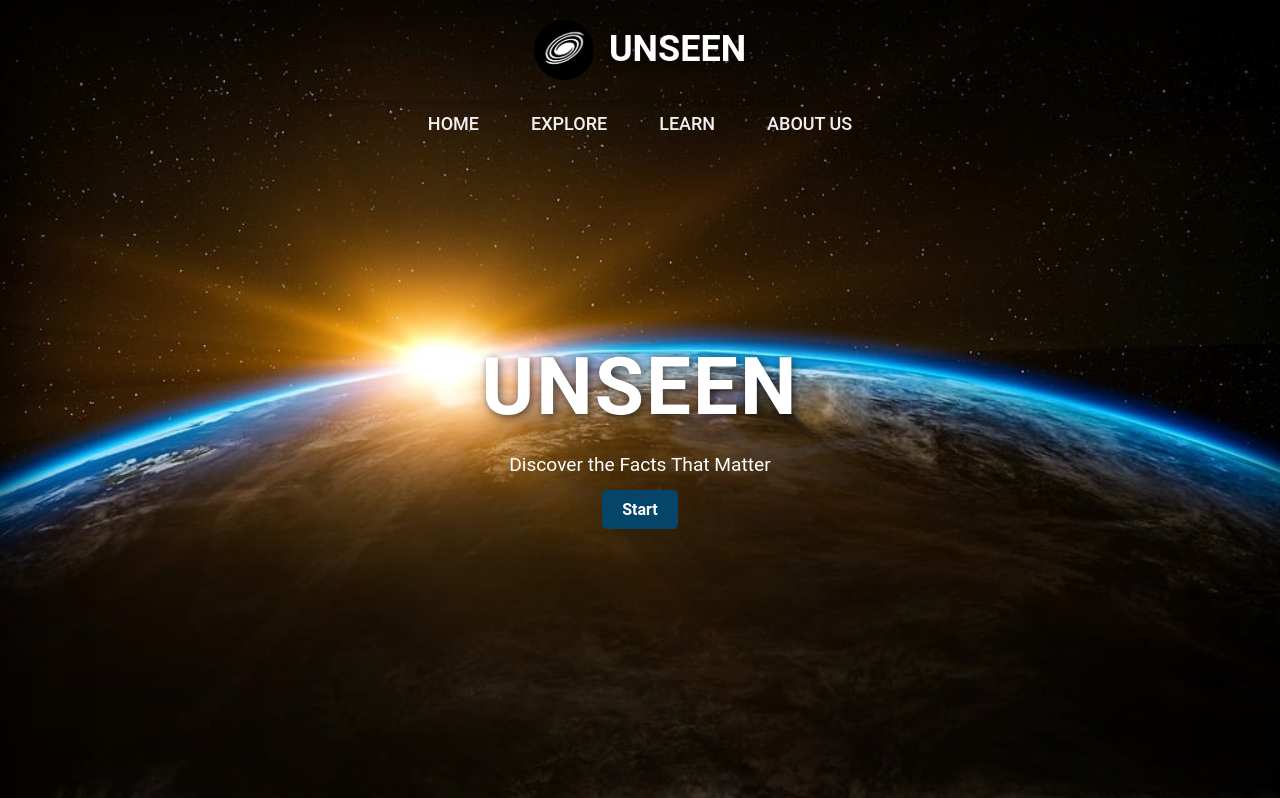
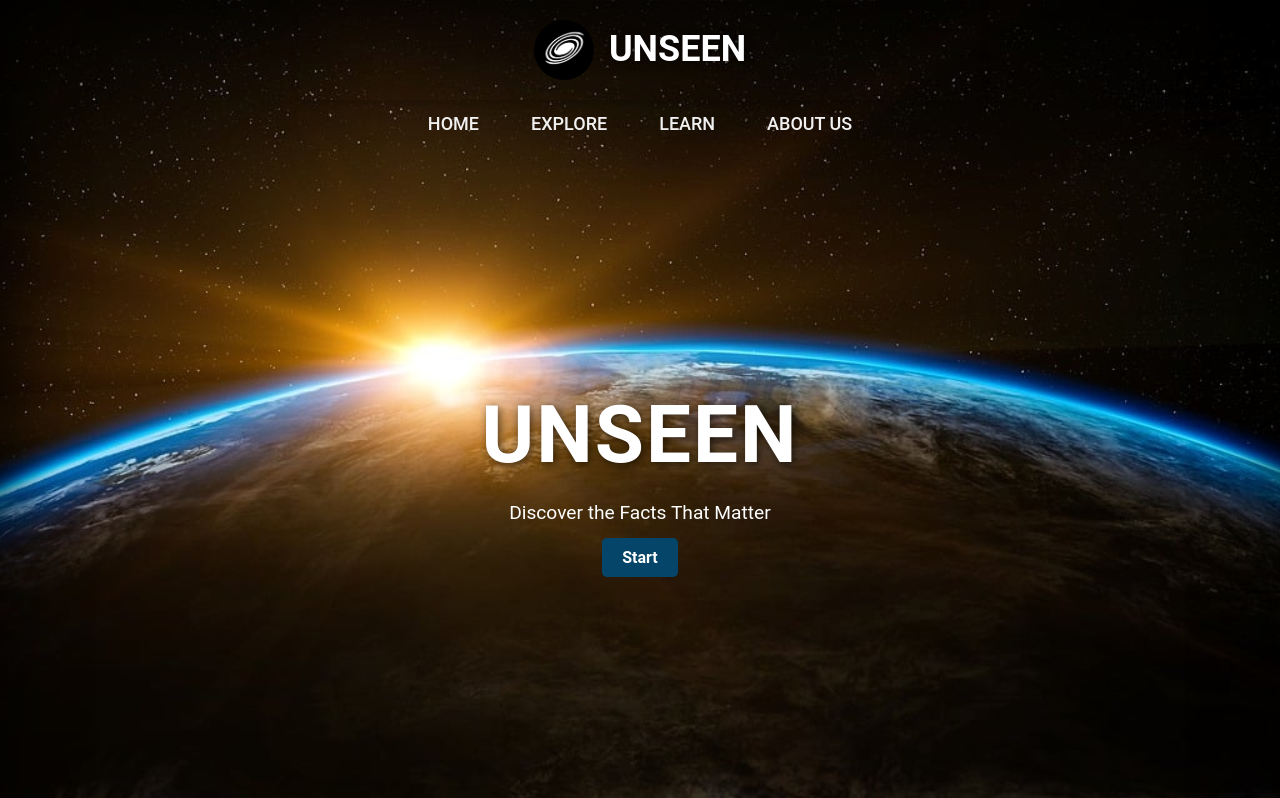
Before and after one commit to Taiyo10/Unseen, a React (Vite) app in the folder Frontend/: page / in a window 1280 px wide. Shown: the top 798 px of the page. Built offline with nearby package versions, Linux system fonts and the light colour scheme.

Commit message:
Fixed Home Page

```diff
--- a/Frontend/src/pages/Home/Home.module.css
+++ b/Frontend/src/pages/Home/Home.module.css
@@ -17,7 +17,7 @@
     text-align: center;
     color: white;
     padding: 20px;
-    top: 22%; /* Moves the text container higher */
+    top: 28%; /* Moves the text container higher */
 }
 
 .textContainer h1 {
```
